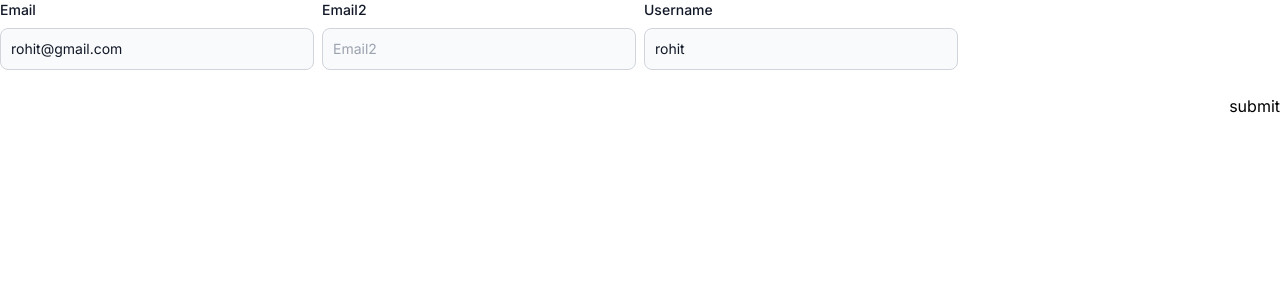
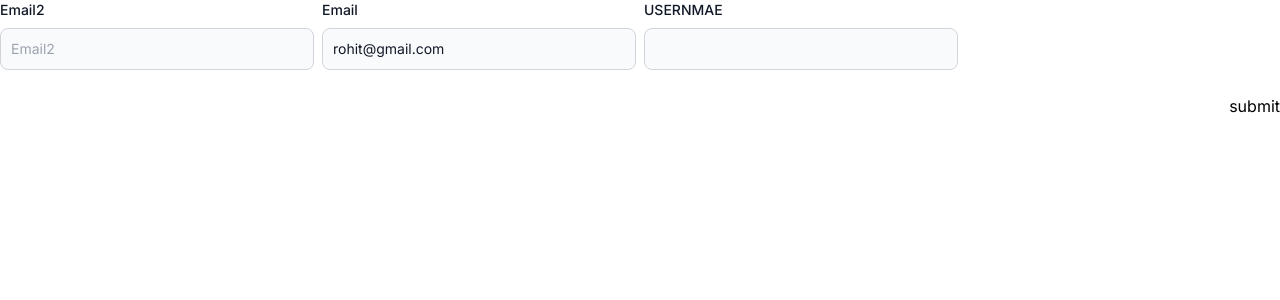
Before and after one commit to Rohit10701/form-config, a Next.js app: page / in a window 1280 px wide. Shown: the top 300 px of the page. Built offline with nearby package versions, Linux system fonts and the light colour scheme.

Commit message:
types : fixed the types for the json config

```diff
--- a/src/app/page.tsx
+++ b/src/app/page.tsx
@@ -9,11 +9,11 @@ import DynamicForm from '@/components/form/_index'
 import testFormConfig from '@/utils/constant'
 
 type FormType = {
+	email1: string
 	email: string
-	email2: string
 	username: string
 }
-const formConfig2: FormConfig<FormType> = {
+const formConfig2 : FormConfig<FormType> = {
 	form: {
 		id: '1',
 		submitText: 'submit',
@@ -24,40 +24,32 @@ const formConfig2: FormConfig<FormType> = {
 	fields: [
 		{
 			name: 'email',
+			label: 'Email2',
+			type: 'email',
+			placeholder: 'Email2',
+			value: ''
+		},
+		{
+			name: 'email1',
 			label: 'Email',
 			type: 'email',
 			required: true,
 			placeholder: 'Email',
 			value: 'rohit@gmail.com'
 		},
-		{
-			name: 'email2',
-			label: 'Email2',
-			type: 'email',
-			placeholder: 'Email2',
-			value: ''
-		},
+
 		{
 			name: 'username',
-			label: 'Username',
-			type: 'text',
-			placeholder: 'Username',
-			value: 'rohit',
-			required: true,
-			dependency: {
-				on: ['email', 'email2'],
-				condition: (value) => value.email === 'rohit@gmail.com'
-			}
+			label : "USERNMAE",
+			type : "text"
 		}
 	]
 }
 
 const Home = () => {
-	const { forms, getFormValue } = useFormContext()
+	const { forms, getFormValue } = useFormContext<FormType>()
 
-	const defaultValues = {
-		email: 'rohit@kumar.com'
-	}
+
 	// const value  = useFormWatch("2")
 	const handleClick = (id: string) => {
 		const value = getFormValue(id, 'username')
@@ -75,7 +67,6 @@ const Home = () => {
 			<DynamicForm
 				id='2'
 				config={formConfig2}
-				defaultValues={defaultValues}
 			/>
 		</>
 	)
--- a/src/components/form/_index.tsx
+++ b/src/components/form/_index.tsx
@@ -1,12 +1,18 @@
 import React, { ReactNode, useEffect, useInsertionEffect, useLayoutEffect } from 'react'
-import { Controller, DefaultValues, FieldErrors, FieldName, SubmitHandler, useForm } from 'react-hook-form'
-import { DependencyValue, FormConfig, FieldInput } from '@/types/form'
+import {
+	Controller,
+	DefaultValues,
+	FieldErrors,
+	FieldName,
+	SubmitHandler,
+	useForm
+} from 'react-hook-form'
+import { FormConfig, FieldInput } from '@/types/form'
 import useDynamicForm from '@/hooks/use-dynamic-form'
 import { FieldValuesFromFieldErrors } from '@hookform/error-message'
 import { getFieldComponent } from '../base/_index'
 import { cn } from '@/utils/helpers'
 import { ZodType } from 'zod'
-
 
 export interface DynamicFormProps<T extends Record<string, unknown>> {
 	id: string
@@ -19,9 +25,6 @@ export interface DynamicFormProps<T extends Record<string, unknown>> {
 
 const DynamicForm = <T extends Record<string, unknown>>(props: DynamicFormProps<T>) => {
 	const { id, config, schema, className, darkMode = false, defaultValues } = props
-	if(!config?.fields){
-		throw Error('Fields are required in the config!')
-	}
 	const {
 		control,
 		handleSubmit,
@@ -44,14 +47,14 @@ const DynamicForm = <T extends Record<string, unknown>>(props: DynamicFormProps<
 	}, [config.fields, reset])
 
 	const submitHandler: SubmitHandler<T> = (data) => {
-		config?.form?.onSubmit(data);
-	  };
+		config?.form?.onSubmit(data)
+	}
 	return (
 		<form
-			id={id || 'form'}
+			id={id}
 			onSubmit={handleSubmit(submitHandler)}>
 			<div
-				data-testid={id || "test-form"}
+				data-testid={id || 'test-form'}
 				className={cn(
 					'grid grid-cols-1 md:grid-cols-2 lg:grid-cols-3 xl:grid-cols-4 2xl:grid-cols-5 gap-2 bg-white dark:bg-slate-600',
 					`${darkMode ? ' dark ' : ''}`,
@@ -59,9 +62,7 @@ const DynamicForm = <T extends Record<string, unknown>>(props: DynamicFormProps<
 				)}>
 				{config?.fields?.map((fieldData: FieldInput<T>) => {
 					const dependencyValues = fieldData.dependency?.on.reduce((acc, fieldName) => {
-						acc[fieldName] = watch(
-							fieldName
-						)
+						acc[fieldName] = watch(fieldName)
 						return acc
 					}, {} as Partial<T>) as Partial<T>
 					const FieldComponent = getFieldComponent(fieldData.type)
@@ -70,43 +71,38 @@ const DynamicForm = <T extends Record<string, unknown>>(props: DynamicFormProps<
 						(!fieldData.dependency ||
 							(fieldData.dependency && fieldData.dependency.condition(dependencyValues))) && (
 							<Controller
-								key={fieldData.name}
+								key={fieldData.name as string}
 								name={fieldData.name}
 								control={control}
 								render={({ field: controlledField }) => {
 									const CustomComponent = fieldData?.component
-									const { ref, value, ...rest } = controlledField;
+									const { ref, value, ...rest } = controlledField
 									return (
 										<div>
 											{CustomComponent ? (
 												<CustomComponent
-													value={value || ""}
+													value={value || ''}
 													{...fieldData}
 													{...rest}
-
 													errors={errors}
 													onChange={controlledField.onChange as (...event: any[]) => void}
-													name={
-														controlledField.name as keyof T
-													}
+													name={controlledField.name as keyof T}
 													className={cn(fieldData?.className)}
 													style={{
-														...fieldData?.style,
+														...fieldData?.style
 													}}
 												/>
 											) : (
 												<FieldComponent
 													{...fieldData}
-													value={value || ""}
+													value={value || ''}
 													{...rest}
 													errors={errors}
 													onChange={controlledField.onChange as (...event: any[]) => void}
-													name={
-														controlledField.name as keyof T
-													}
+													name={controlledField.name as keyof T}
 													className={cn(fieldData?.className)}
 													style={{
-														...fieldData?.style,
+														...fieldData?.style
 													}}
 												/>
 											)}
@@ -119,7 +115,7 @@ const DynamicForm = <T extends Record<string, unknown>>(props: DynamicFormProps<
 				})}
 			</div>
 			<div className='flex justify-end'>
-				<button type='submit'>{config?.form?.submitText}</button>
+				<button type='submit'>{config.form.submitText}</button>
 			</div>
 		</form>
 	)
--- a/src/context/form-context.tsx
+++ b/src/context/form-context.tsx
@@ -20,7 +20,7 @@ export const useFormContext = <T extends FieldValues>() => {
 	return context
 }
 
-export const FormProvider = ({ children }: { children: ReactNode }) => {
+export const FormProvider = <T extends Record<string, unknown>>({ children }: { children: ReactNode }) => {
 	const [forms, setForms] = useState<Record<string, UseFormReturn<any>>>({})
 
 	// Add form to the context
@@ -29,7 +29,7 @@ export const FormProvider = ({ children }: { children: ReactNode }) => {
 	}
 
 	// Get form value
-	const getFormValue = (id: string, name: keyof any) => {
+	const getFormValue = (id: string, name: keyof T) => {
 		return forms?.[id]?.getValues(name as string)
 	}
 
```
Also changed, not shown: src/types/form.ts (+2 -6 lines).
